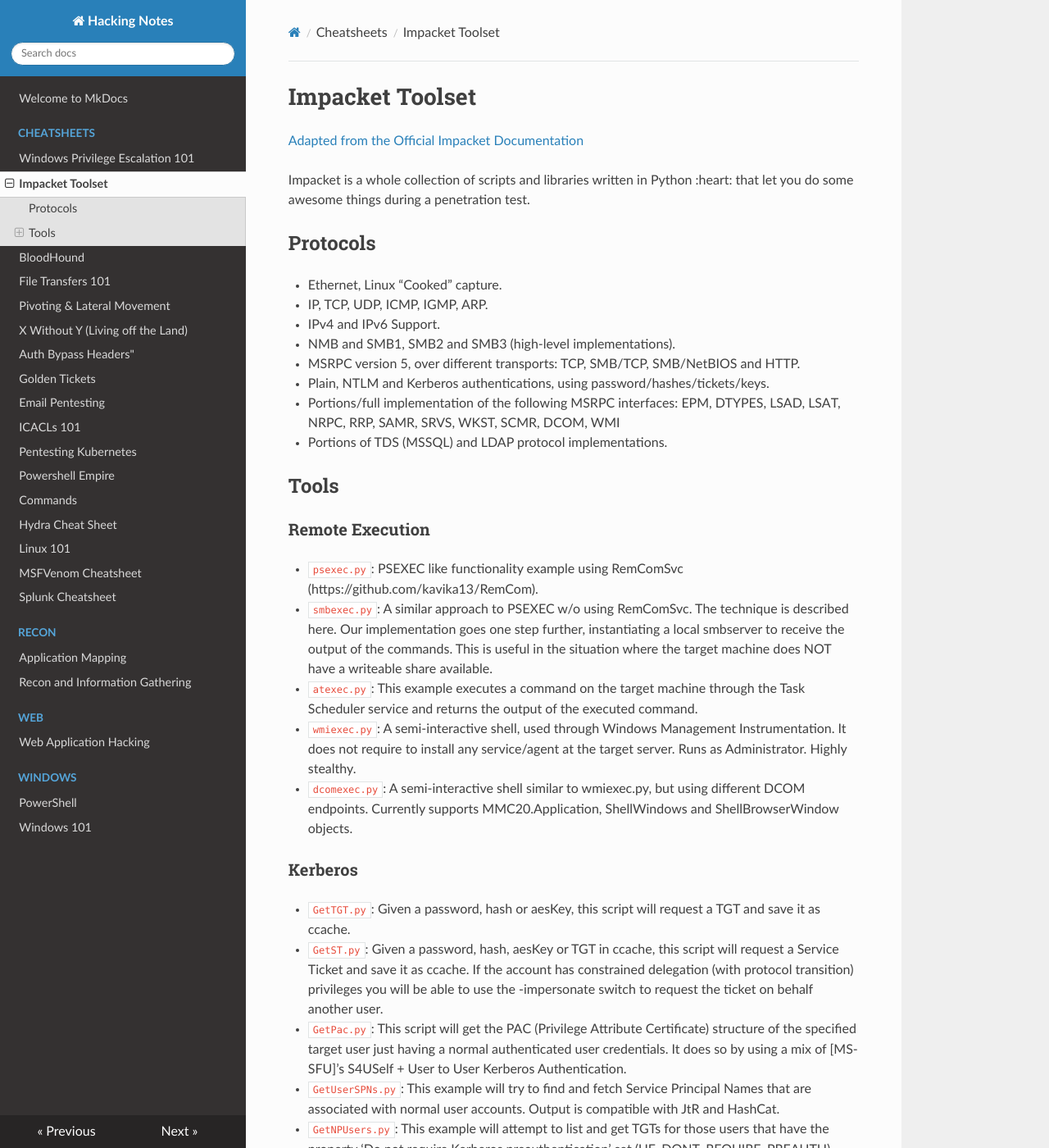
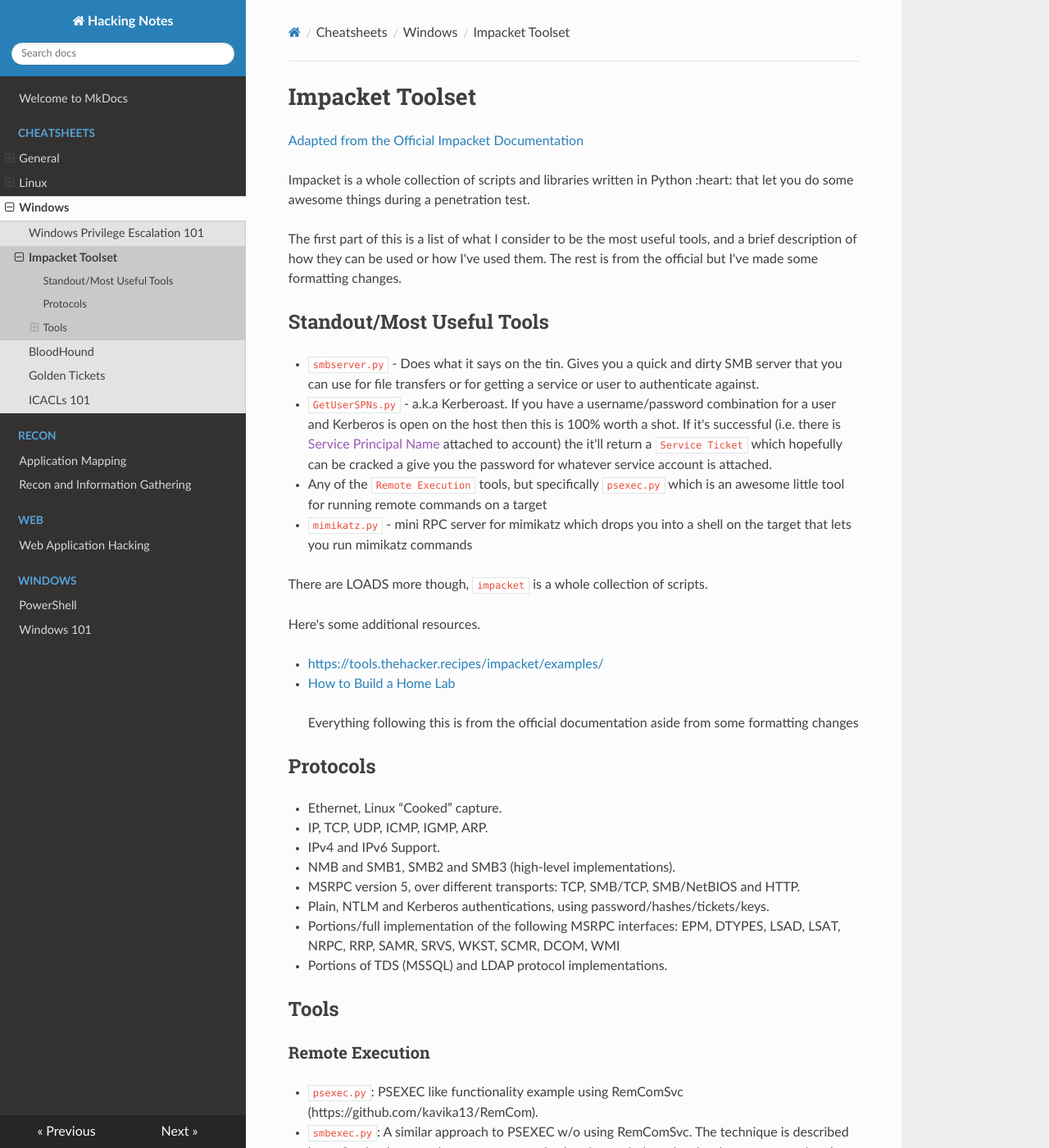
Before and after one commit to bull-sec/hacking-notes, an MkDocs documentation site: the page built from docs/Cheatsheets/Windows/2022-07-09-impacket.md, in a window 1280 px wide and 1400 px high. Shown: the whole window at 82% size. Built offline with MkDocs 1.6.1, drawn with Linux system fonts in a browser that asks for light colours; nearby versions of some CDN libraries; some of the changed text lies outside the part shown.

Commit message:
new folder structure and updated impacket

```diff
--- a/docs/Cheatsheets/2022-07-09-impacket.md
+++ b/docs/Cheatsheets/Windows/2022-07-09-impacket.md
@@ -3,6 +3,25 @@
 [Adapted from the Official Impacket Documentation](https://www.secureauth.com/labs/open-source-tools/impacket/)
 
 Impacket is a whole collection of scripts and libraries written in Python :heart: that let you do some awesome things during a penetration test.
+
+The first part of this is a list of what I consider to be the most useful tools, and a brief description of how they can be used or how I've used them. The rest is from the official but I've made some formatting changes.
+
+## Standout/Most Useful Tools
+
+- `smbserver.py` - Does what it says on the tin. Gives you a quick and dirty SMB server that you can use for file transfers or for getting a service or user to authenticate against.
+- `GetUserSPNs.py` - a.k.a Kerberoast. If you have a username/password combination for a user and Kerberos is open on the host then this is 100% worth a shot. If it's successful (i.e. there is [Service Principal Name]() attached to account) the it'll return a `Service Ticket` which hopefully can be cracked a give you the password for whatever service account is attached.
+- Any of the `Remote Execution` tools, but specifically `psexec.py` which is an awesome little tool for running remote commands on a target
+- `mimikatz.py` - mini RPC server for mimikatz which drops you into a shell on the target that lets you run mimikatz commands
+
+There are LOADS more though, `impacket` is a whole collection of scripts.
+
+Here's some additional resources.
+
+- [https://tools.thehacker.recipes/impacket/examples/](https://tools.thehacker.recipes/impacket/examples/)
+
+- [How to Build a Home Lab](https://youtu.be/9QoPmtpn-gs)
+
+> Everything following this is from the official documentation aside from some formatting changes
 
 ## Protocols
 
@@ -26,6 +45,7 @@
 - `dcomexec.py`: A semi-interactive shell similar to wmiexec.py, but using different DCOM endpoints. Currently supports MMC20.Application, ShellWindows and ShellBrowserWindow objects.
 
 ### Kerberos
+
 - `GetTGT.py`: Given a password, hash or aesKey, this script will request a TGT and save it as ccache.
 - `GetST.py`: Given a password, hash, aesKey or TGT in ccache, this script will request a Service Ticket and save it as ccache. If the account has constrained delegation (with protocol transition) privileges you will be able to use the -impersonate switch to request the ticket on behalf another user.
 - `GetPac.py`: This script will get the PAC (Privilege Attribute Certificate) structure of the specified target user just having a normal authenticated user credentials. It does so by using a mix of [MS-SFU]’s S4USelf + User to User Kerberos Authentication.
@@ -44,14 +64,20 @@
 - `ntlmrelayx.py`: This script performs NTLM Relay Attacks, setting an SMB, HTTP, WCF and RAW Server and relaying credentials to many different protocols (SMB, HTTP, MSSQL, LDAP, IMAP, POP3, etc.). The script can be used with predefined attacks that can be triggered when a connection is relayed (e.g. create a user through LDAP) or can be executed in SOCKS mode. In this mode, for every connection relayed, it will be available to be used later on multiple times through a SOCKS proxy.
 - `karmaSMB.py`: A SMB Server that answers specific file contents regardless of the SMB share and pathname specified.
 - `smbserver.py`: A Python implementation of an SMB server. Allows to quickly set up shares and user accounts.
-WMI
+
+### WMI
+
 - `wmiquery.py`: It allows to issue WQL queries and get description of WMI objects at the target system (e.g. select name from win32_account).
 - `wmipersist.py`: This script creates/removes a WMI Event Consumer/Filter and link between both to execute Visual Basic based on the WQL filter or timer specified.
-Known Vulnerabilities
+
+### Known Vulnerabilities
+
 - `goldenPac.py`: Exploit for MS14-068. Saves the golden ticket and also launches a PSEXEC session at the target.
 - `sambaPipe.py`: This script will exploit CVE-2017-7494, uploading and executing the shared library specified by the user through the -so parameter.
 - `smbrelayx.py`: Exploit for CVE-2015-0005 using a SMB Relay Attack. If the target system is enforcing signing and a machine account was provided, the module will try to gather the SMB session key through NETLOGON.
-SMB/MSRPC
+
+### SMB/MSRPC
+
 - `smbclient.py`: A generic SMB client that will let you list shares and files, rename, upload and download files and create and delete directories, all using either username and password or username and hashes combination. It’s an excellent example to see how to use impacket.smb in action.
 - `addcomputer.py`: Allows to add a computer to a domain using LDAP or SAMR (SMB).
 getArch.py: This script will connect against a target (or list of targets) machine/s and gather the OS architecture type installed by (ab)using a documented MSRPC feature.
@@ -69,11 +95,13 @@
 - `mssqlclient.py`: An MSSQL client, supporting SQL and Windows Authentications (hashes too). It also supports TLS.
 
 ### File Formats
+
 - `esentutl.py`: An Extensibe Storage Engine format implementation. Allows dumping catalog, pages and tables of ESE databases (e.g. NTDS.dit)
 - `ntfs-read.py`: NTFS format implementation. This script provides a mini shell for browsing and extracting an NTFS volume, including hidden/locked contents.
 - `registry-read.py`: A Windwows Registry file format implementation. It allows to parse offline registry hives.
 
 ### Other
+
 - `findDelegation.py`: Simple script to quickly list all delegation relationships (unconstrained, constrained, resource-based constrained) in an AD environment.
 - `GetADUsers.py`: This script will gather data about the domain’s users and their corresponding email addresses. It will also include some extra information about last logon and last password set attributes.
 - `Get-GPPPassword.py`: This example extracts and decrypts Group Policy Preferences passwords using streams for treating files instead of mounting shares. Additionally, it can parse GPP XML files offline.
```
Also changed, not shown: docs/Cheatsheets/General/2022-07-30-file-transfers-101.md (renamed from docs/Cheatsheets/2022-07-30-file-transfers-101.md), docs/Cheatsheets/General/2022-07-30-pivot-101.md (renamed from docs/Cheatsheets/2022-07-30-pivot-101.md), docs/Cheatsheets/General/2022-08-07-auth-bypass-headers.md (renamed from docs/Cheatsheets/2022-08-07-auth-bypass-headers.md), docs/Cheatsheets/General/2022-10-04-pentesting-email-servers.md (renamed from docs/Cheatsheets/2022-10-04-pentesting-email-servers.md), docs/Cheatsheets/General/Kubernetes_Pentesting.md (renamed from docs/Cheatsheets/Kubernetes_Pentesting.md), docs/Cheatsheets/General/cheatsheet_js.md (renamed from docs/Cheatsheets/cheatsheet_js.md), docs/Cheatsheets/General/hydra_cheat_sheet.md (renamed from docs/Cheatsheets/hydra_cheat_sheet.md), docs/Cheatsheets/General/msfvenom_cheatsheet.md (renamed from docs/Cheatsheets/msfvenom_cheatsheet.md), docs/Cheatsheets/General/splunk_cheat_sheet.md (renamed from docs/Cheatsheets/splunk_cheat_sheet.md), docs/Cheatsheets/Linux/2022-07-30-x-without-y.md (renamed from docs/Cheatsheets/2022-07-30-x-without-y.md), docs/Cheatsheets/Linux/Powershell_Empire.md (renamed from docs/Cheatsheets/Powershell_Empire.md), docs/Cheatsheets/Linux/linux.md (renamed from docs/Cheatsheets/linux.md), docs/Cheatsheets/Windows/101_windows.md (renamed from docs/Cheatsheets/101_windows.md), docs/Cheatsheets/Windows/2022-07-10-bloodhound.md (renamed from docs/Cheatsheets/2022-07-10-bloodhound.md), 2 more files.
